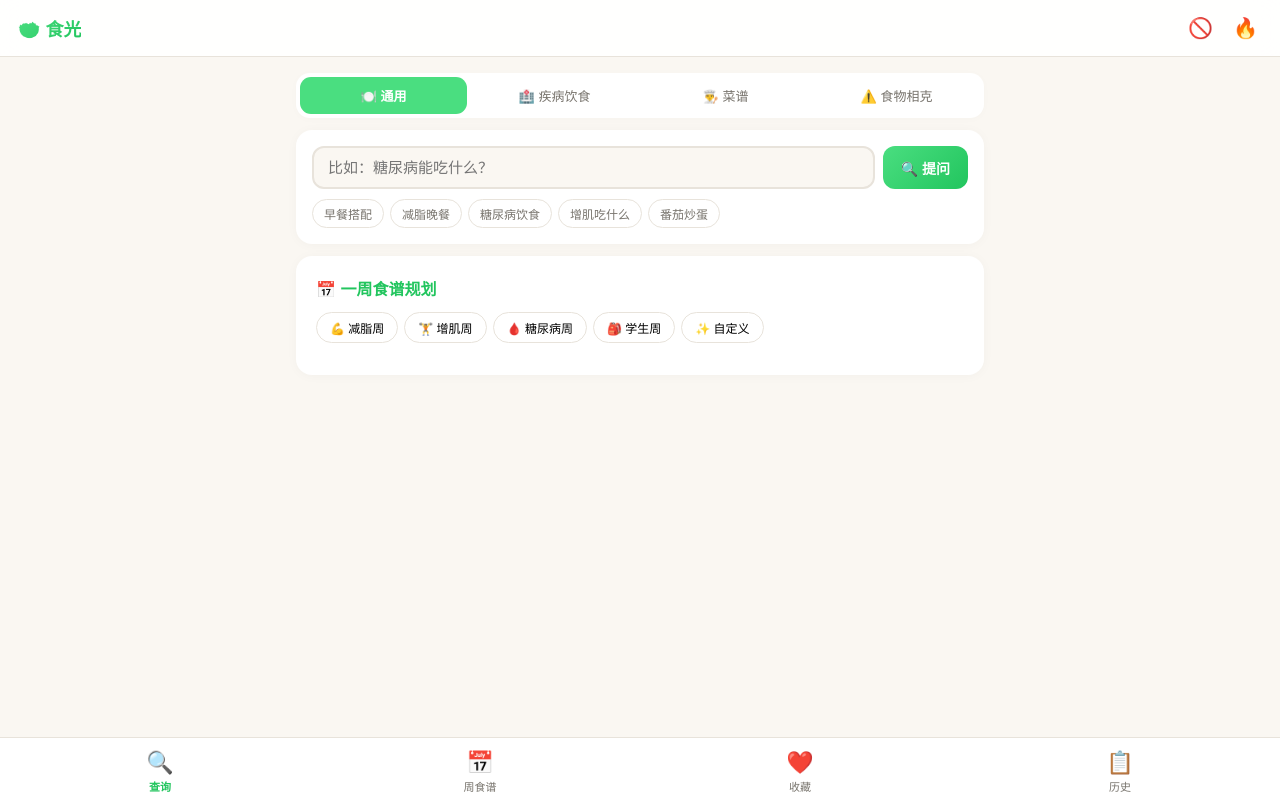
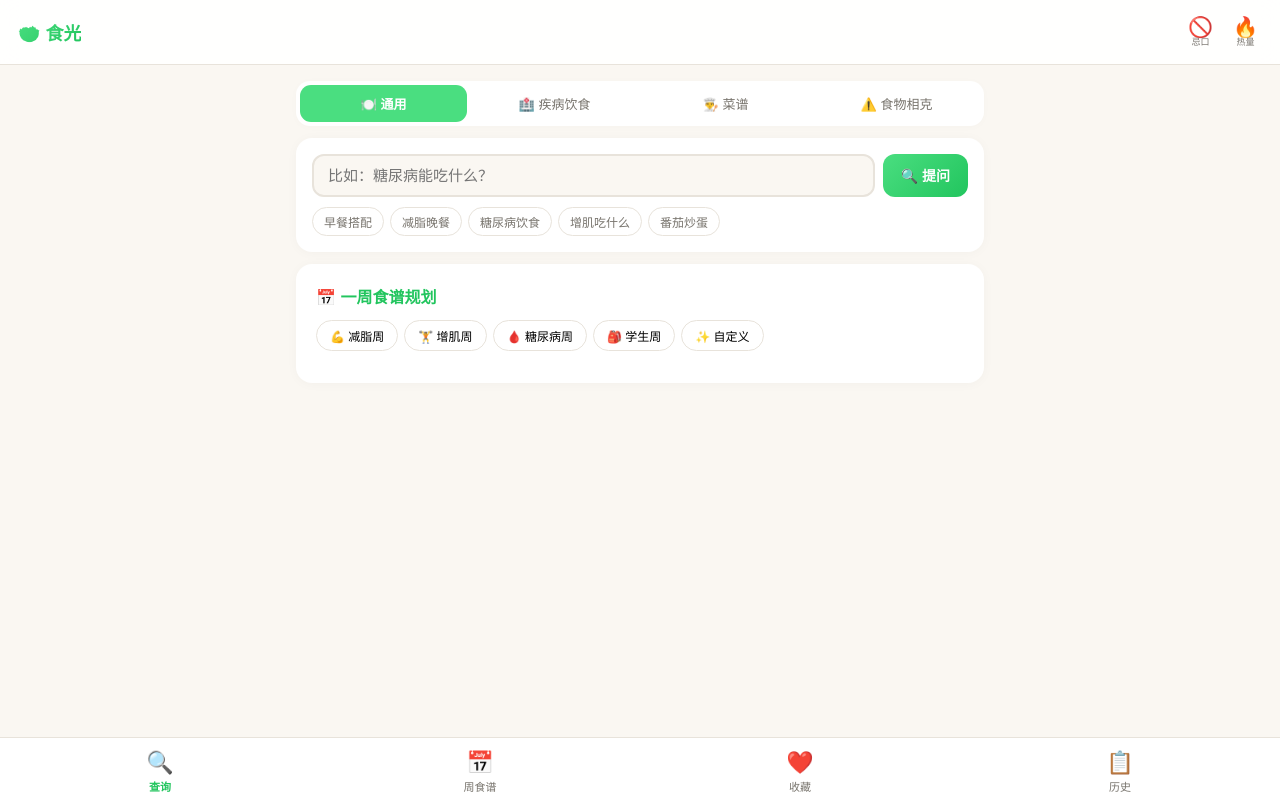
Before and after one commit to Py97530/food-app, a website: page index.html in a window 1280 px wide. Drawn offline with Linux system fonts and the light colour scheme.

Commit message:
右上角按钮加文字标签：忌口+热量

```diff
--- a/index.html
+++ b/index.html
@@ -18,7 +18,8 @@
   .nav{display:flex;align-items:center;justify-content:space-between;padding:12px 18px;background:rgba(255,255,255,.9);backdrop-filter:blur(12px);-webkit-backdrop-filter:blur(12px);border-bottom:1px solid var(--b);position:sticky;top:0;z-index:100}
   .logo{font-size:18px;font-weight:700;background:linear-gradient(135deg,var(--g),var(--gd));-webkit-background-clip:text;background-clip:text;-webkit-text-fill-color:transparent}
   .nav-actions{display:flex;gap:12px}
-  .nav-btn{font-size:20px;cursor:pointer;background:none;border:none;padding:4px}
+  .nav-btn{font-size:20px;cursor:pointer;background:none;border:none;padding:4px;display:flex;flex-direction:column;align-items:center;line-height:1.1}
+  .nav-btn span{font-size:9px;font-weight:500;color:var(--tl)}
 
   .container{max-width:720px;margin:0 auto;padding:16px}
 
@@ -124,8 +125,8 @@
 <nav class="nav">
   <div class="logo">🥗 食光</div>
   <div class="nav-actions">
-    <button class="nav-btn" onclick="toggleDislikes()" title="忌口设置">🚫</button>
-    <button class="nav-btn" onclick="toggleCalorie()" title="热量速查">🔥</button>
+    <button class="nav-btn" onclick="toggleDislikes()" title="忌口设置">🚫<span>忌口</span></button>
+    <button class="nav-btn" onclick="toggleCalorie()" title="热量速查">🔥<span>热量</span></button>
   </div>
 </nav>
 
```
